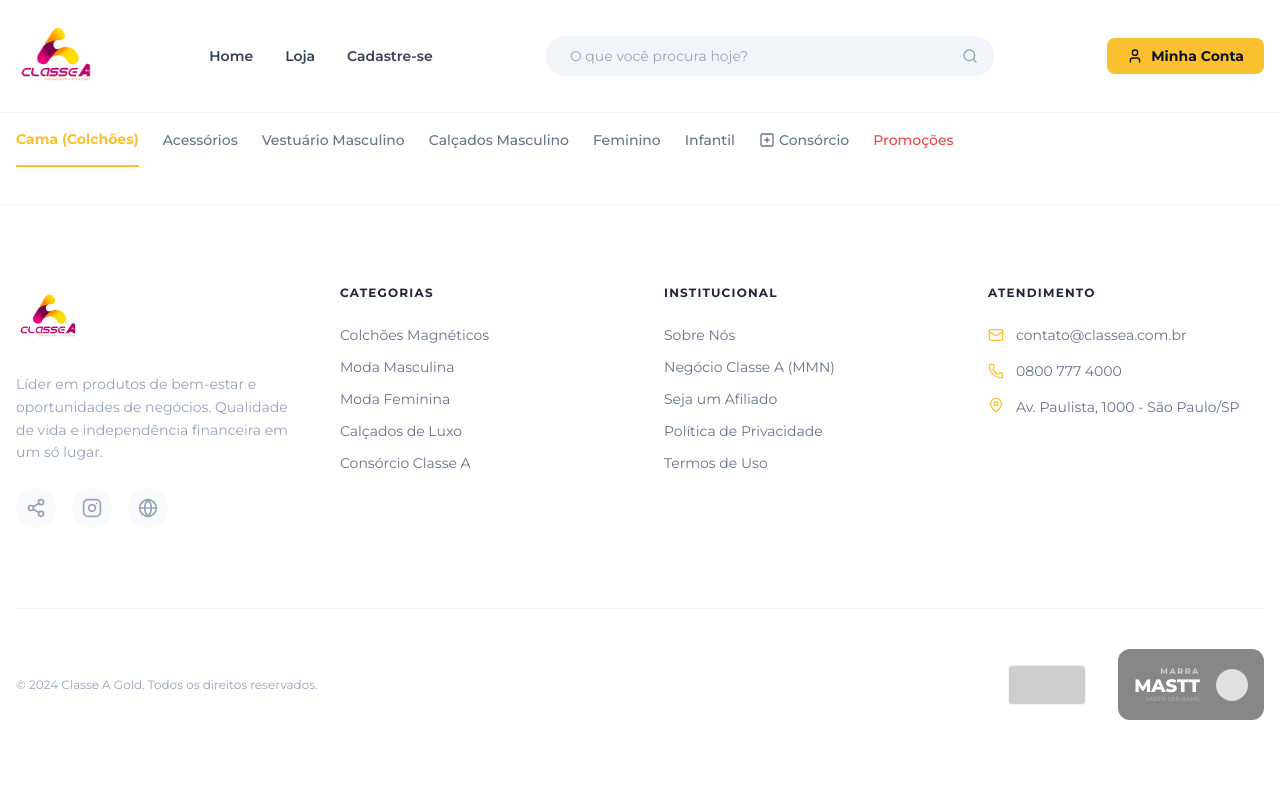
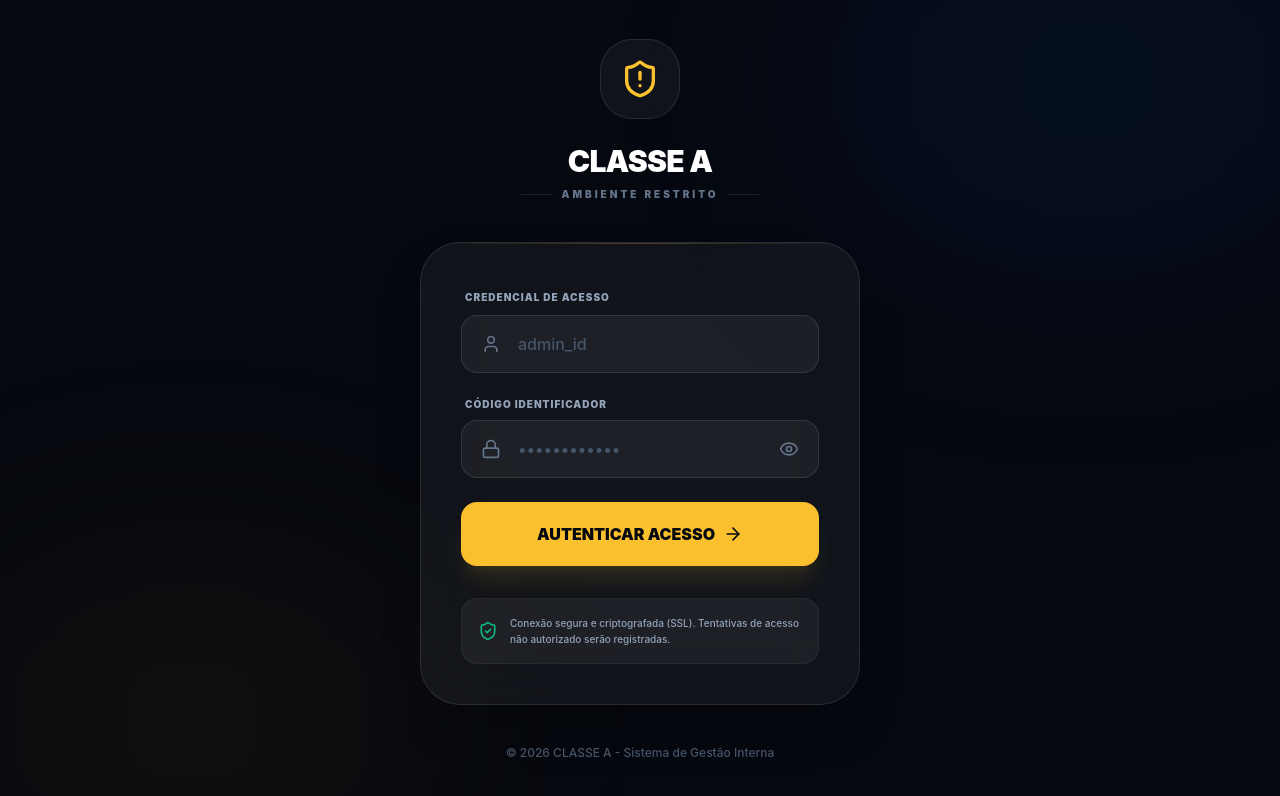
Before and after one commit to p4dmidia/classea, a React (Vite) app: page /admin/login in a window 1280 px wide. Shown: the top 796 px of the page. Built offline with nearby package versions, Linux system fonts and the light colour scheme; grey boxes are pictures that could not be loaded.

Commit message:
Versão 1.6 - página admin

```diff
--- a/App.tsx
+++ b/App.tsx
@@ -12,10 +12,11 @@
 import AffiliateReferrals from './pages/AffiliateReferrals';
 import AffiliateFinancial from './pages/AffiliateFinancial';
 import AffiliateReports from './pages/AffiliateReports';
+import AdminLoginPage from './pages/AdminLoginPage';
 
 const AppContent: React.FC = () => {
   const location = useLocation();
-  const isDashboard = location.pathname.startsWith('/dashboard');
+  const isDashboard = location.pathname.startsWith('/dashboard') || location.pathname.startsWith('/admin');
 
   return (
     <div className="min-h-screen flex flex-col">
@@ -31,6 +32,7 @@
           <Route path="/dashboard/referrals" element={<AffiliateReferrals />} />
           <Route path="/dashboard/financial" element={<AffiliateFinancial />} />
           <Route path="/dashboard/reports" element={<AffiliateReports />} />
+          <Route path="/admin/login" element={<AdminLoginPage />} />
         </Routes>
       </main>
       {!isDashboard && <Footer />}
--- /dev/null
+++ b/pages/AdminLoginPage.tsx
@@ -0,0 +1,122 @@
+
+import React, { useState } from 'react';
+import { ShieldAlert, Lock, User, Eye, EyeOff, ArrowRight, ShieldCheck } from 'lucide-react';
+
+const AdminLoginPage: React.FC = () => {
+    const [showPassword, setShowPassword] = useState(false);
+    const [isLoading, setIsLoading] = useState(false);
+
+    const handleLogin = (e: React.FormEvent) => {
+        e.preventDefault();
+        setIsLoading(true);
+        // Em um cenário real, aqui seria a chamada para a API
+        setTimeout(() => setIsLoading(false), 2000);
+    };
+
+    return (
+        <div className="min-h-screen bg-[#05080F] flex items-center justify-center p-6 font-['Inter',_sans-serif]">
+            {/* Background Effects */}
+            <div className="absolute top-0 left-0 w-full h-full overflow-hidden pointer-events-none">
+                <div className="absolute top-[-10%] right-[-5%] w-[40%] h-[40%] bg-blue-600/10 rounded-full blur-[120px]"></div>
+                <div className="absolute bottom-[-10%] left-[-5%] w-[40%] h-[40%] bg-[#FBC02D]/5 rounded-full blur-[120px]"></div>
+            </div>
+
+            <div className="w-full max-w-[440px] relative z-10 transition-all duration-700 animate-in fade-in slide-in-from-bottom-8">
+                {/* Logo/Icon Header */}
+                <div className="text-center mb-10">
+                    <div className="inline-flex items-center justify-center w-20 h-20 bg-white/5 border border-white/10 rounded-[2rem] mb-6 backdrop-blur-xl group">
+                        <ShieldAlert className="w-10 h-10 text-[#FBC02D] transition-transform duration-500 group-hover:scale-110" />
+                    </div>
+                    <h1 className="text-3xl font-black text-white tracking-tight mb-2 uppercase">Classe A</h1>
+                    <div className="flex items-center justify-center gap-2">
+                        <div className="h-px w-8 bg-white/10"></div>
+                        <span className="text-[10px] font-black text-slate-500 uppercase tracking-[0.3em]">Ambiente Restrito</span>
+                        <div className="h-px w-8 bg-white/10"></div>
+                    </div>
+                </div>
+
+                {/* Login Card */}
+                <div className="bg-white/5 border border-white/10 rounded-[2.5rem] p-8 md:p-10 backdrop-blur-2xl shadow-2xl relative overflow-hidden group">
+                    {/* Glowing border effect */}
+                    <div className="absolute top-0 left-0 w-full h-px bg-gradient-to-r from-transparent via-[#FBC02D]/50 to-transparent opacity-50"></div>
+
+                    <form onSubmit={handleLogin} className="space-y-6">
+                        {/* Username Field */}
+                        <div className="space-y-2">
+                            <label className="text-[10px] font-black text-slate-400 uppercase tracking-widest ml-1">Credencial de Acesso</label>
+                            <div className="relative group/input">
+                                <div className="absolute left-5 top-1/2 -translate-y-1/2 text-slate-500 group-focus-within/input:text-[#FBC02D] transition-colors">
+                                    <User className="w-5 h-5" />
+                                </div>
+                                <input
+                                    type="text"
+                                    placeholder="admin_id"
+                                    className="w-full bg-white/5 border border-white/10 rounded-2xl py-4 pl-14 pr-6 text-white placeholder:text-slate-600 outline-none focus:border-[#FBC02D]/50 focus:bg-white/10 transition-all font-medium"
+                                    required
+                                />
+                            </div>
+                        </div>
+
+                        {/* Password Field */}
+                        <div className="space-y-2">
+                            <div className="flex justify-between items-center ml-1">
+                                <label className="text-[10px] font-black text-slate-400 uppercase tracking-widest">Código Identificador</label>
+                            </div>
+                            <div className="relative group/input">
+                                <div className="absolute left-5 top-1/2 -translate-y-1/2 text-slate-500 group-focus-within/input:text-[#FBC02D] transition-colors">
+                                    <Lock className="w-5 h-5" />
+                                </div>
+                                <input
+                                    type={showPassword ? "text" : "password"}
+                                    placeholder="••••••••••••"
+                                    className="w-full bg-white/5 border border-white/10 rounded-2xl py-4 pl-14 pr-14 text-white placeholder:text-slate-600 outline-none focus:border-[#FBC02D]/50 focus:bg-white/10 transition-all font-medium"
+                                    required
+                                />
+                                <button
+                                    type="button"
+                                    onClick={() => setShowPassword(!showPassword)}
+                                    className="absolute right-5 top-1/2 -translate-y-1/2 text-slate-500 hover:text-white transition-colors"
+                                >
+                                    {showPassword ? <EyeOff className="w-5 h-5" /> : <Eye className="w-5 h-5" />}
+                                </button>
+                            </div>
+                        </div>
+
+                        {/* Submit Button */}
+                        <button
+                            type="submit"
+                            disabled={isLoading}
+                            className="w-full bg-[#FBC02D] hover:bg-[#ffcd54] text-[#05080F] py-5 rounded-2xl font-black transition-all flex items-center justify-center gap-2 group shadow-xl shadow-[#FBC02D]/10 disabled:opacity-50 disabled:cursor-not-allowed"
+                        >
+                            {isLoading ? (
+                                <div className="w-6 h-6 border-4 border-[#05080F]/20 border-t-[#05080F] rounded-full animate-spin"></div>
+                            ) : (
+                                <>
+                                    AUTENTICAR ACESSO
+                                    <ArrowRight className="w-5 h-5 group-hover:translate-x-1 transition-transform" />
+                                </>
+                            )}
+                        </button>
+                    </form>
+
+                    {/* Footer Warning */}
+                    <div className="mt-8 flex items-center gap-3 p-4 bg-white/5 rounded-2xl border border-white/5">
+                        <ShieldCheck className="w-5 h-5 text-emerald-500 shrink-0" />
+                        <p className="text-[10px] leading-relaxed text-slate-400 font-medium">
+                            Conexão segura e criptografada (SSL). Tentativas de acesso não autorizado serão registradas.
+                        </p>
+                    </div>
+                </div>
+
+                {/* Return Note (Optional/Hidden) */}
+                <div className="mt-10 text-center">
+                    <p className="text-slate-600 text-xs font-medium">
+                        © 2026 CLASSE A - Sistema de Gestão Interna
+                    </p>
+                </div>
+            </div>
+        </div>
+    );
+};
+
+export default AdminLoginPage;
```
